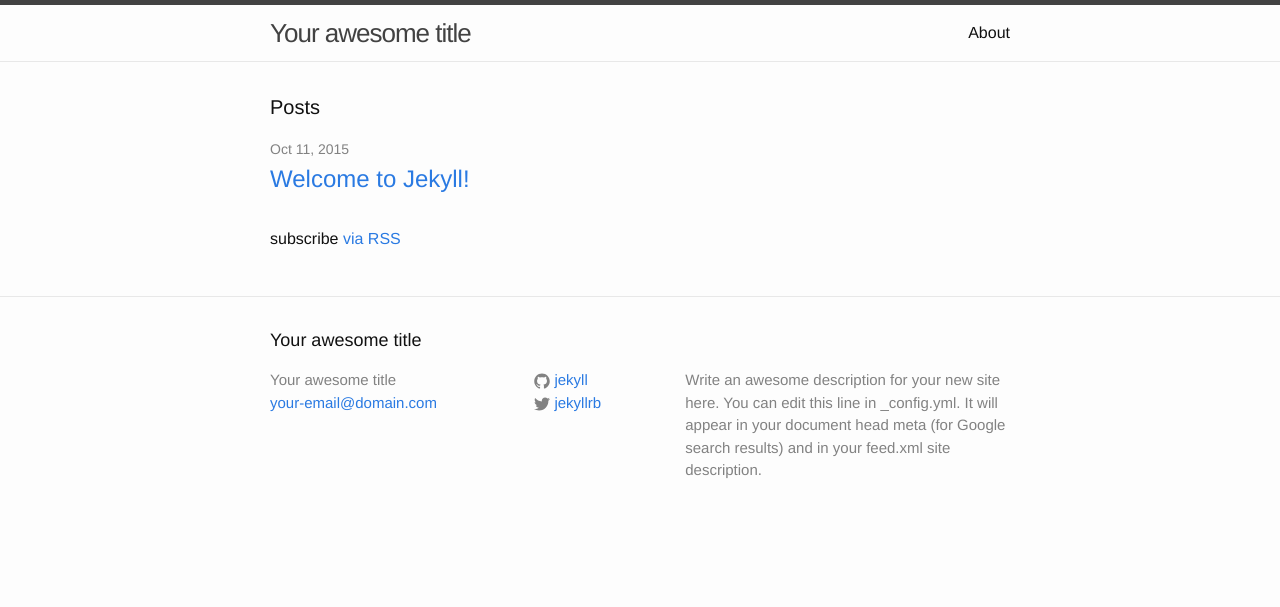
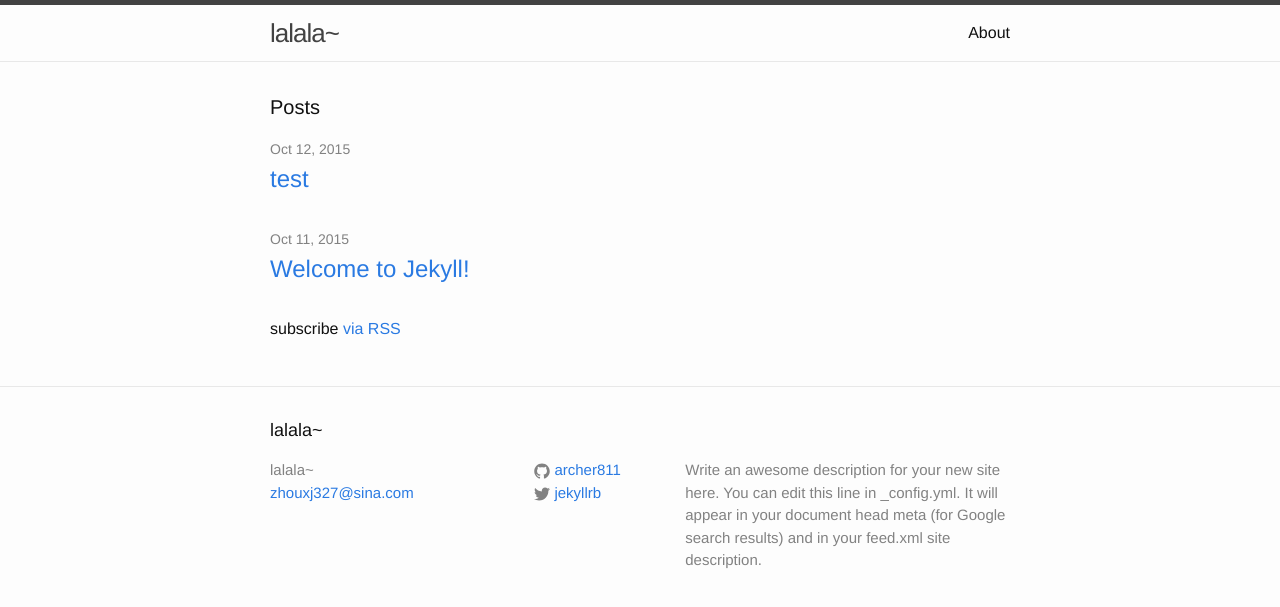
Before and after one commit to archer811/archer811.github.io, a Jekyll site: the page built from index.html, in a window 1280 px wide. Shown: the top 607 px of the page. Built offline with Jekyll 4.4.1, drawn with Linux system fonts in a browser that asks for light colours.

Commit message:
add test

```diff
--- a/_config.yml
+++ b/_config.yml
@@ -1,14 +1,14 @@
 # Site settings
-title: Your awesome title
-email: your-email@domain.com
+title: lalala~
+email: zhouxj327@sina.com
 description: > # this means to ignore newlines until "baseurl:"
   Write an awesome description for your new site here. You can edit this
   line in _config.yml. It will appear in your document head meta (for
   Google search results) and in your feed.xml site description.
 baseurl: "" # the subpath of your site, e.g. /blog/
-url: "http://yourdomain.com" # the base hostname & protocol for your site
+url: "http://archer811.com" # the base hostname & protocol for your site
 twitter_username: jekyllrb
-github_username:  jekyll
+github_username:  archer811
 
 # Build settings
 markdown: kramdown
--- /dev/null
+++ b/_posts/2015-10-12-test.markdown
@@ -0,0 +1,5 @@
+---
+layout : post
+title : test
+---
+hahaha
```
